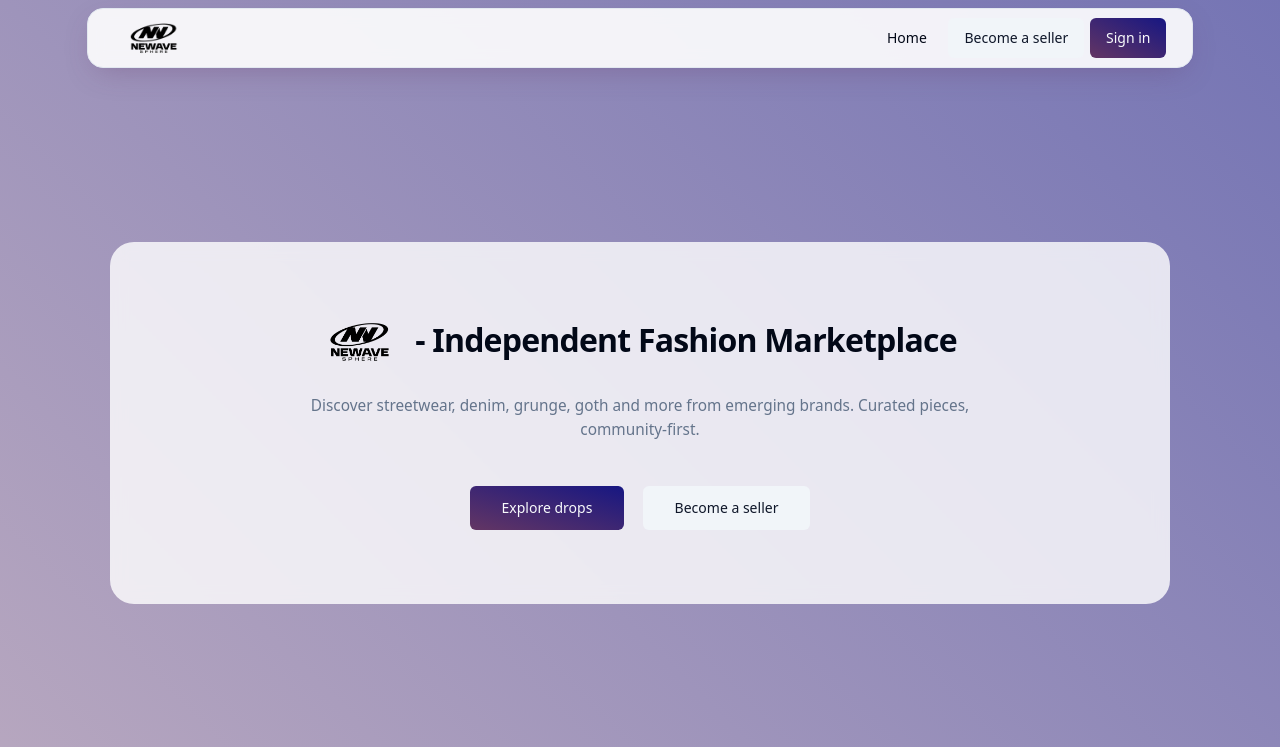
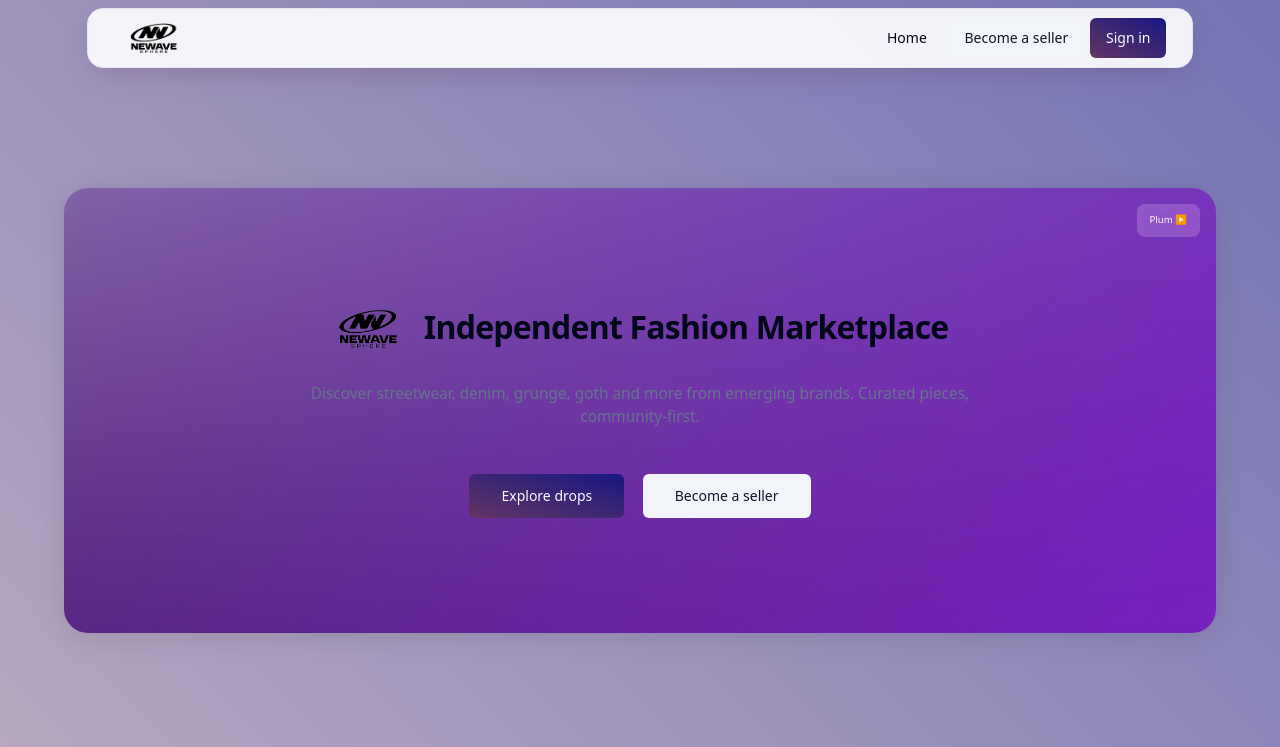
Before and after one commit to Styl1st/newave-sphere-fashion-hub, a React (Vite) app: page / in a window 1280 px wide. Shown: the top 747 px of the page. Built offline with nearby package versions, Linux system fonts and the light colour scheme; no server answers; the database is empty.

Commit message:
Add gradient backgrounds and button to cycle through themes on the homepage

```diff
--- a/src/pages/Index.tsx
+++ b/src/pages/Index.tsx
@@ -22,6 +22,70 @@ const Index = () => {
   const [sort, setSort] = useState<Sort>("relevance");
   const [products, setProducts] = useState<Product[]>([]);
   const [loading, setLoading] = useState(true);
+  const [gradientIndex, setGradientIndex] = useState(0);
+
+  const gradients = [
+    {
+      name: "Plum",
+      backgroundImage: `linear-gradient(135deg, rgba(168, 85, 247, 0.3), rgba(126, 34, 206, 0.9)),
+linear-gradient(rgba(0, 0, 0, 0.3) 0%, rgba(40, 20, 50, 1) 100%)`,
+    },
+    {
+      name: "Deep Plum",
+      backgroundImage: `linear-gradient(135deg, rgba(147, 51, 234, 0.3), rgba(88, 28, 135, 0.9)),
+linear-gradient(rgba(0, 0, 0, 0.35) 0%, rgba(30, 15, 40, 1) 100%)`,
+    },
+    {
+      name: "Bright Plum",
+      backgroundImage: `linear-gradient(135deg, rgba(196, 123, 255, 0.3), rgba(147, 51, 234, 0.9)),
+linear-gradient(rgba(0, 0, 0, 0.25) 0%, rgba(50, 25, 60, 1) 100%)`,
+    },
+    {
+      name: "Plum Rose",
+      backgroundImage: `linear-gradient(135deg, rgba(186, 85, 211, 0.3), rgba(153, 50, 204, 0.9)),
+linear-gradient(rgba(0, 0, 0, 0.3) 0%, rgba(45, 20, 50, 1) 100%)`,
+    },
+    {
+      name: "Plum Midnight",
+      backgroundImage: `linear-gradient(135deg, rgba(138, 43, 226, 0.3), rgba(75, 0, 130, 0.9)),
+linear-gradient(rgba(0, 0, 0, 0.4) 0%, rgba(25, 10, 35, 1) 100%)`,
+    },
+    {
+      name: "Plum Soft",
+      backgroundImage: `linear-gradient(135deg, rgba(177, 106, 242, 0.3), rgba(138, 43, 226, 0.9)),
+linear-gradient(rgba(0, 0, 0, 0.28) 0%, rgba(42, 22, 52, 1) 100%)`,
+    },
+    {
+      name: "Plum Silk",
+      backgroundImage: `linear-gradient(135deg, rgba(200, 130, 250, 0.3), rgba(160, 50, 220, 0.9)),
+linear-gradient(rgba(0, 0, 0, 0.27) 0%, rgba(48, 23, 58, 1) 100%)`,
+    },
+    {
+      name: "Plum Velvet",
+      backgroundImage: `linear-gradient(135deg, rgba(155, 70, 240, 0.3), rgba(100, 20, 150, 0.9)),
+linear-gradient(rgba(0, 0, 0, 0.38) 0%, rgba(35, 12, 45, 1) 100%)`,
+    },
+    {
+      name: "Plum Twilight",
+      backgroundImage: `linear-gradient(135deg, rgba(172, 95, 250, 0.3), rgba(120, 30, 180, 0.9)),
+linear-gradient(rgba(0, 0, 0, 0.32) 0%, rgba(38, 18, 48, 1) 100%)`,
+    },
+    {
+      name: "Plum Amethyst",
+      backgroundImage: `linear-gradient(135deg, rgba(180, 100, 245, 0.3), rgba(135, 40, 210, 0.9)),
+linear-gradient(rgba(0, 0, 0, 0.29) 0%, rgba(44, 21, 54, 1) 100%)`,
+    },
+    {
+      name: "Plum Berry",
+      backgroundImage: `linear-gradient(135deg, rgba(175, 80, 245, 0.3), rgba(110, 25, 165, 0.9)),
+linear-gradient(rgba(0, 0, 0, 0.36) 0%, rgba(32, 12, 42, 1) 100%)`,
+    },
+    {
+      name: "Plum Orchid",
+      backgroundImage: `linear-gradient(135deg, rgba(190, 110, 250, 0.3), rgba(145, 60, 215, 0.9)),
+linear-gradient(rgba(0, 0, 0, 0.26) 0%, rgba(52, 26, 62, 1) 100%)`,
+    }
+  ];
 
   useEffect(() => {
     fetchProducts();
@@ -75,15 +139,22 @@ const Index = () => {
   return (
     <div className="min-h-screen bg-animated-fade">
       <BrandNavbar  />
-      <main className="relative z-10">
+      <main className="">
         {/* Hero */}
-        <section className="relative overflow-hidden" style={{padding: '5% 4%'}}>
+        <section className="relative overflow-hidden">
           <div className="mx-auto text-center" style={{width: '90%', padding: '10% 0'}}>
-            <div className="bg-white/80 backdrop-blur rounded-3xl" style={{padding: '7%'}}>
-            <h1 className="flex font-semibold tracking-tight justify-center" style={{fontSize: '2.5vw', gap: '2%'}}>
-              <img src={logoTransparent} alt="logo" className="flex items-center" style={{height: '4vw', maxHeight: '80px'}} />
-              - Independent Fashion Marketplace
-            </h1>
+            <div className="backdrop-blur rounded-3xl relative" style={{padding: '10%', backgroundImage: gradients[gradientIndex].backgroundImage, boxShadow: '0 4px 30px rgba(0, 0, 0, 0.1)'}}>
+              <button
+                onClick={() => setGradientIndex((prev) => (prev + 1) % gradients.length)}
+                className="absolute top-4 right-4 bg-white/20 hover:bg-white/30 text-white px-3 py-1 rounded-lg text-sm backdrop-blur transition"
+                style={{fontSize: '0.75vw', padding: '0.5vw 1vw'}}
+              >
+                {gradients[gradientIndex].name} ▶
+              </button>
+              <h1 className="flex font-semibold tracking-tight justify-center" style={{fontSize: '2.5vw', gap: '2%'}}>
+                <img src={logoTransparent} alt="logo" className="flex items-center" style={{height: '4vw', maxHeight: '80px'}} />
+                Independent Fashion Marketplace
+              </h1>
             <p className="text-muted-foreground mx-auto" style={{marginTop: '3%', fontSize: '1.2vw', maxWidth: '80%'}}>
               Discover streetwear, denim, grunge, goth and more from emerging brands. Curated pieces, community-first.
             </p>
@@ -137,8 +208,8 @@ const Index = () => {
         <section style={{padding: '3% 4%'}}>
           <div className="mx-auto" style={{maxWidth: '90%'}}>
             {loading ? (
-              <div className="text-center py-12">
-                <p className="text-muted-foreground">Chargement des produits...</p>
+              <div className="text-center" style={{padding: '5% 0'}}>
+                <p className="text-muted-foreground" style={{fontSize: '1vw'}}>Chargement des produits...</p>
               </div>
             ) : filtered.length === 0 ? (
               <div className="text-center" style={{padding: '5% 0'}}>
```
